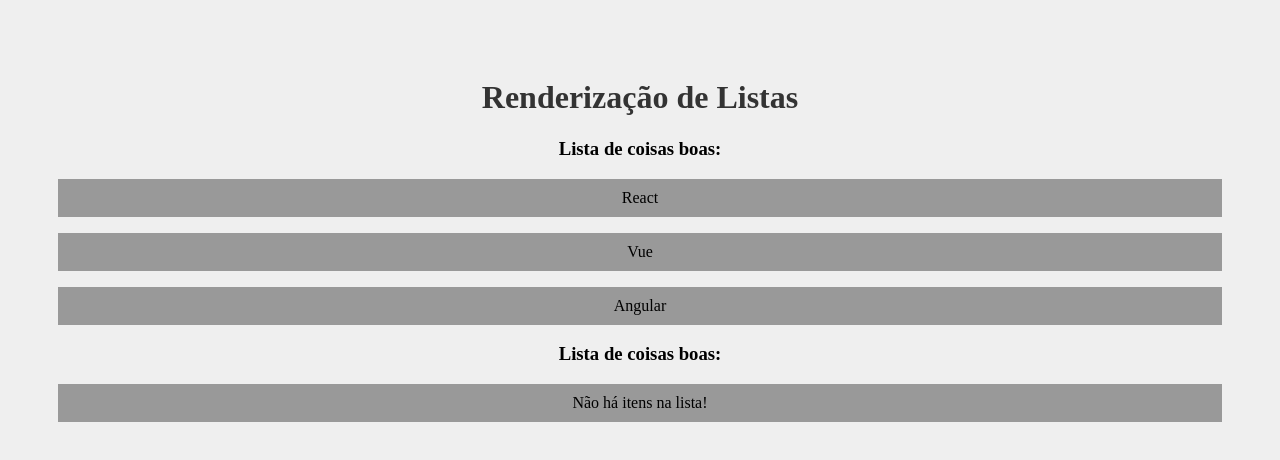
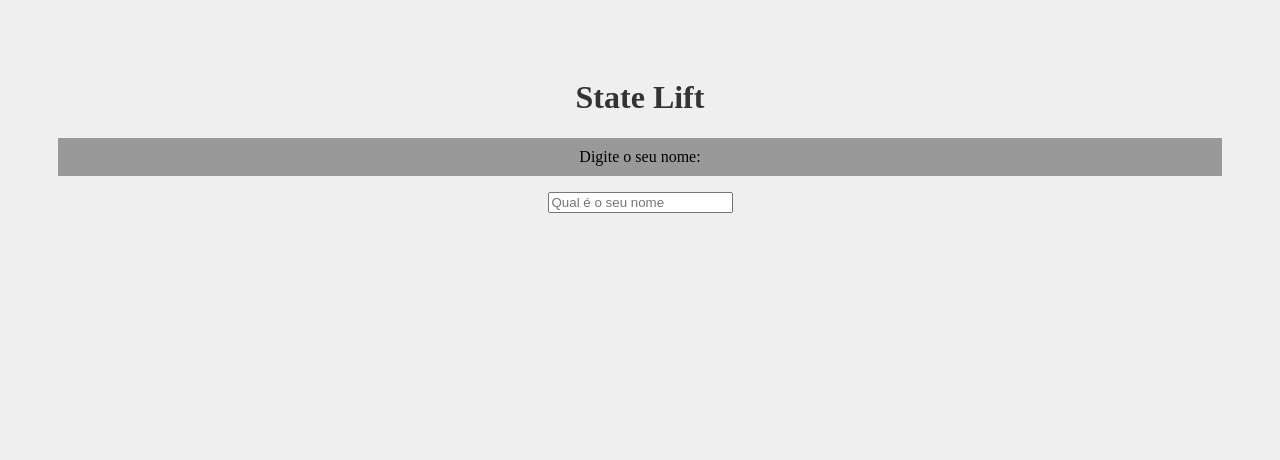
Before and after one commit to LuisMassuchini/Curso-React, a React (Create React App) app in the folder meu-projeto/: page / in a window 1280 px wide. Shown: the top 460 px of the page. Built offline with nearby package versions, Linux system fonts and the light colour scheme.

Commit message:
aula 14 StateLift

```diff
--- a/meu-projeto/src/App.js
+++ b/meu-projeto/src/App.js
@@ -1,17 +1,19 @@
+import {useState} from'react'
 import './App.css';
-import OutraLista from './components/OutraLista';
+import Saudacao from './components/Saudacao';
+import SeuNome from './components/SeuNome';
+
 
 
 
 function App() {
-
-  const meusItens = ['React', 'Vue', 'Angular']
+  const[nome, setNome] = useState()
 
   return (
     <div className="App">
-      <h1>Renderização de Listas</h1>
-      <OutraLista itens={meusItens}/>
-      <OutraLista itens={[]}/>
+      <h1>State Lift</h1>
+      <SeuNome setNome={setNome}/>
+      <Saudacao nome={nome}/>
     </div>
   );
 }
--- /dev/null
+++ b/meu-projeto/src/components/Saudacao.js
@@ -0,0 +1,10 @@
+function Saudacao({nome}) {
+
+    function gerarSaudacao(algumnome) {
+        return `Olá, ${algumnome}, tudo bem?`
+    }
+
+
+    return <>{nome && <p>{gerarSaudacao(nome)}</p>}</>
+}
+export default Saudacao
--- /dev/null
+++ b/meu-projeto/src/components/SeuNome.js
@@ -0,0 +1,11 @@
+function SeuNome({setNome}) {
+    return(
+        <div>
+        <p>Digite o seu nome:</p>
+        <input type="text" placeholder="Qual é o seu nome"
+        onChange={(e) => setNome(e.target.value)}/>
+        </div>
+    )
+}
+
+export default SeuNome
```
